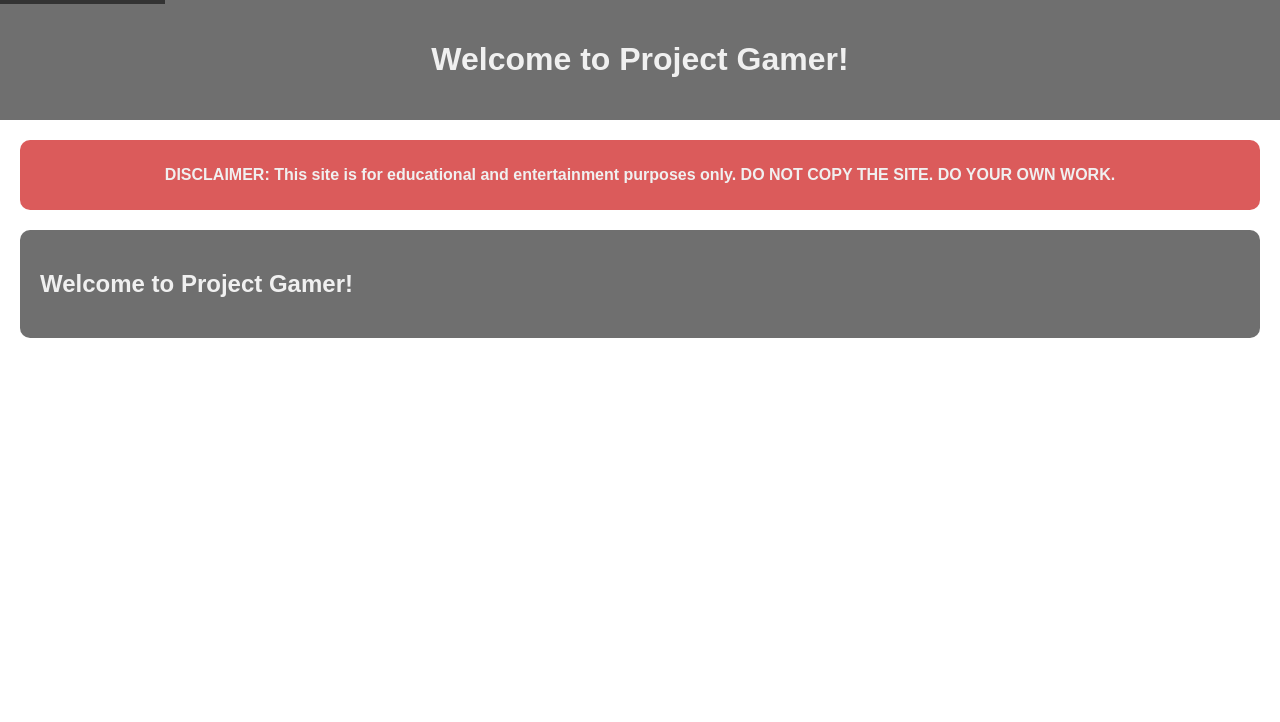
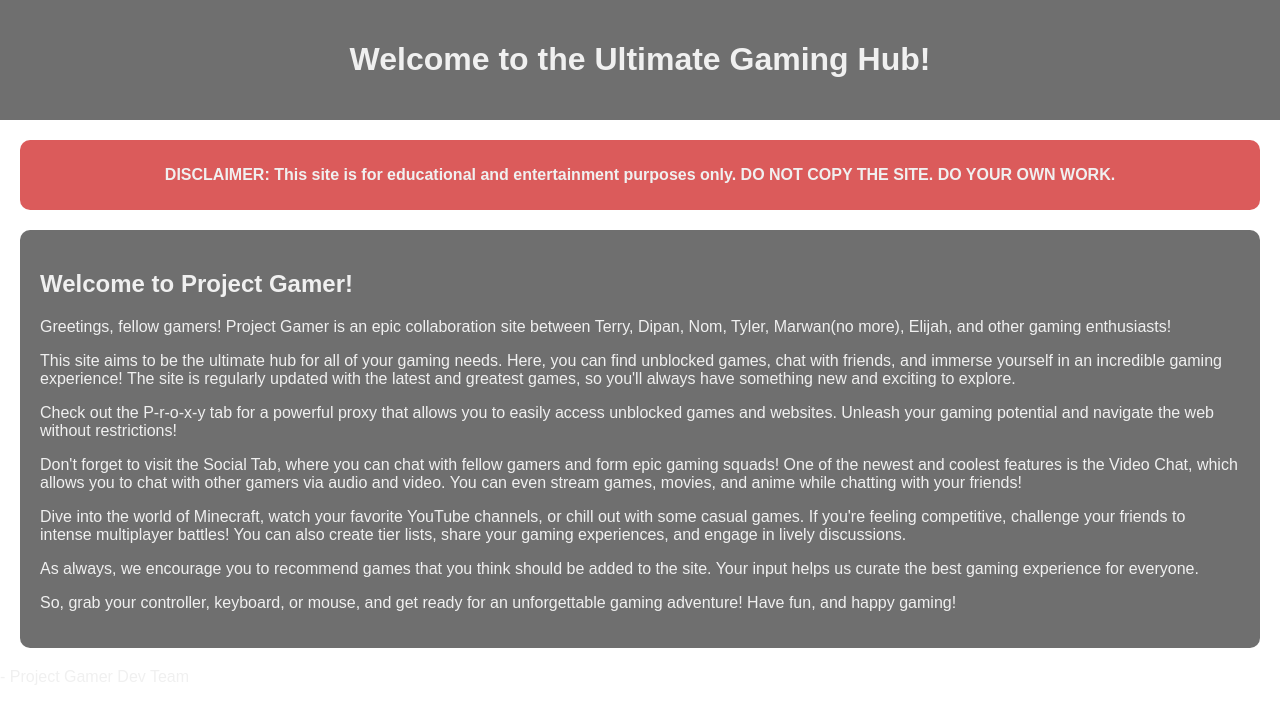
Before and after one commit to Jaicraft/ProjectGamerFNF, a plain HTML site: page index.html in a window 1280 px wide. Drawn offline with Linux system fonts and the light colour scheme.

Commit message:
Update index.html

```diff
--- a/index.html
+++ b/index.html
@@ -3,26 +3,37 @@
 <head>
    <meta charset="UTF-8">
    <meta name="viewport" content="width=device-width, initial-scale=1.0">
-   <title>Project Gamer - Ultimate Gaming Hub</title>
+   <title>Project Gamer</title>
    <link rel="stylesheet" href="styles.css">
-   <style> /* Existing styles will be moved to styles.css */ </style>
 </head>
 <body>
-  <a href="#main-content" class="skip-link">Skip to Main Content</a>
-   <div id="home" role="banner">
-       <h1>Welcome to Project Gamer!</h1>
-   </div>
-   <div id="disclaimer" class="rounded" role="alert">
-       <p><strong>DISCLAIMER: This site is for educational and entertainment purposes only. DO NOT COPY THE SITE. DO YOUR OWN WORK.</strong></p>
-   </div>
-   <main id="main-content">
-     <div id="welcome" class="rounded" role="region" aria-labelledby="welcome-heading">
-       <h2 id="welcome-heading">Welcome to Project Gamer!</h2>
-       </div>
-     <div class="dots-container"></div>
-     <div id="loading-indicator">Loading...</div>
+   <header id="home">
+       <h1>Welcome to the Ultimate Gaming Hub!</h1>
+   </header>
+   <main>
+       <section id="disclaimer" class="rounded section">
+           <p><strong>DISCLAIMER: This site is for educational and entertainment purposes only. DO NOT COPY THE SITE. DO YOUR OWN WORK.</strong></p>
+       </section>
+       <section id="welcome" class="rounded section">
+           <h2>Welcome to Project Gamer!</h2>
+            <p>Greetings, fellow gamers! Project Gamer is an epic collaboration site between Terry, Dipan, Nom, Tyler, Marwan(no more), Elijah, and other gaming enthusiasts!</p>
+
+       <p>This site aims to be the ultimate hub for all of your gaming needs. Here, you can find unblocked games, chat with friends, and immerse yourself in an incredible gaming experience! The site is regularly updated with the latest and greatest games, so you'll always have something new and exciting to explore.</p>
+
+       <p>Check out the P-r-o-x-y tab for a powerful proxy that allows you to easily access unblocked games and websites. Unleash your gaming potential and navigate the web without restrictions!</p>
+
+       <p>Don't forget to visit the Social Tab, where you can chat with fellow gamers and form epic gaming squads! One of the newest and coolest features is the Video Chat, which allows you to chat with other gamers via audio and video. You can even stream games, movies, and anime while chatting with your friends!</p>
+
+       <p>Dive into the world of Minecraft, watch your favorite YouTube channels, or chill out with some casual games. If you're feeling competitive, challenge your friends to intense multiplayer battles! You can also create tier lists, share your gaming experiences, and engage in lively discussions.</p>
+
+       <p>As always, we encourage you to recommend games that you think should be added to the site. Your input helps us curate the best gaming experience for everyone.</p>
+
+       <p>So, grab your controller, keyboard, or mouse, and get ready for an unforgettable gaming adventure! Have fun, and happy gaming!</p>
+       </section>
    </main>
-
+   <footer>
+       <p>- Project Gamer Dev Team</p>
+   </footer>
    <script src="scripts.js"></script>
 </body>
 </html>
```
